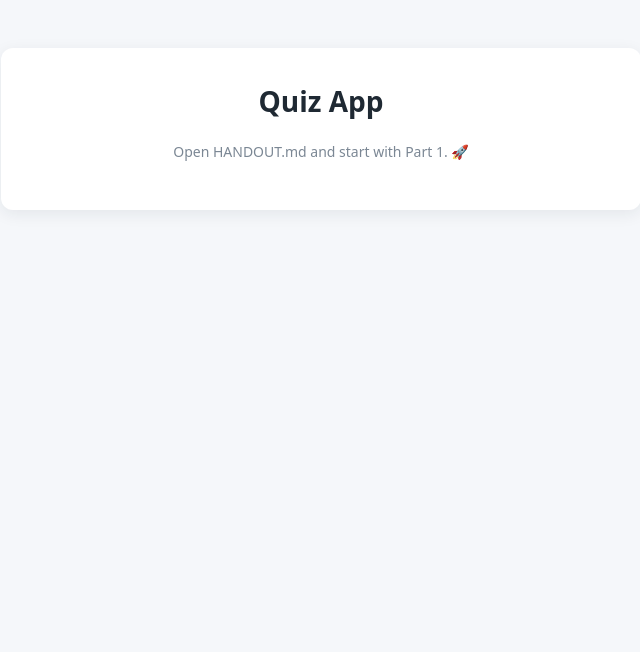
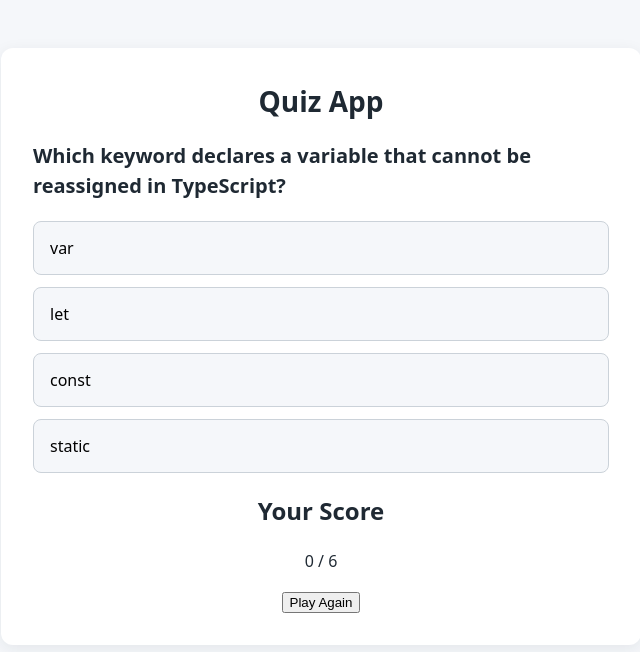
Before and after one commit to buildertrend/dev-interns-intro-to-frontend-2026, a React (Vite) app: page / in a window 1280 px wide. Shown: the top 652 px of the page, without its empty margins (319-959 px from the left). Built offline with nearby package versions, Linux system fonts and the light colour scheme.

Commit message:
finished by code

```diff
--- a/src/App.css
+++ b/src/App.css
@@ -42,8 +42,8 @@
 }
 
 .option-button:hover {
-  background: #e4e7eb;
-  border-color: #9aa5b1;
+  background: #d6fffd;
+  border-color: #b7f9f9;
 }
 
 /* Results screen */
--- a/src/App.tsx
+++ b/src/App.tsx
@@ -1,21 +1,48 @@
 import './App.css';
+import QuestionCard from './QuestionCard';
+import { questions } from "./data/questions";
+import { useState } from 'react';
+import Results from './Results';
 
-// 👋 Welcome to the Quiz App lab!
-//
-// This is your starting point. Open HANDOUT.md and work through Part 1 → Part 5.
-// Two things are already done for you:
-//   • src/types.ts          – the `Question` type
-//   • src/data/questions.ts – an array of `Question`s to power your quiz
-//
-// You will build everything else. Replace the placeholder below as you go.
+
+
+
+
 
 function App() {
-  return (
+  const [counter, setCounter] = useState(0);
+  const [score, setScore] = useState(0);
+
+
+  const handleAnswer = (selectedOption: string) => {
+    const currentQuestion = questions[counter];
+
+    if (selectedOption === currentQuestion.correctAnswer) {
+      setScore((prev) => prev + 1);
+    }
+
+    setCounter((prev) => prev + 1);
+  };
+
+
+
+  if (counter >= questions.length) {
+    return (<Results score={score} total={questions.length} onRestart={() => {
+      setCounter(0);
+      setScore(0);
+    }}/>);} else {
+    return (
     <main className="quiz">
       <h1>Quiz App</h1>
-      <p className="progress">Open HANDOUT.md and start with Part 1. 🚀</p>
+      <QuestionCard question={questions[counter]} onAnswer={handleAnswer} />
+      <Results score={score} total={questions.length} onRestart={() => {
+        setCounter(0);
+        setScore(0);
+      }} />
+
+
     </main>
   );
-}
+}}
 
 export default App;
--- /dev/null
+++ b/src/QuestionCard.tsx
@@ -0,0 +1,34 @@
+import type { Question } from "./types";
+
+interface QuestionCardProps {
+    question: Question;
+    onAnswer: (selectedOption: string) => void;
+
+
+}
+
+
+
+function QuestionCard(props: QuestionCardProps) {
+
+
+  return (
+    <div className="question-card">
+      <h2 className="prompt">{props.question.prompt}</h2>
+
+      <div className="options">
+        {props.question.options.map((options) => (
+          <button key={options} className="option-button"
+            onClick={() => props.onAnswer(options)}>
+            {options}
+          </button>
+
+        ))}
+      </div>
+    </div>
+  );
+}
+
+
+
+export default QuestionCard;
--- /dev/null
+++ b/src/Results.tsx
@@ -0,0 +1,25 @@
+
+interface ResultsProps {
+  score: number;
+  total: number;
+  onRestart: () => void;
+}
+
+
+
+function Results({ score, total, onRestart }: ResultsProps) {
+  return (
+    <div className="results">
+      <h2>Your Score</h2>
+      <p>
+        {score} / {total}
+      </p>
+
+      <button onClick={onRestart}>
+        Play Again
+      </button>
+    </div>
+  );
+}
+
+export default Results;
--- a/src/data/questions.ts
+++ b/src/data/questions.ts
@@ -32,4 +32,11 @@ export const questions: Question[] = [
     options: ['id', 'index', 'key', 'name'],
     correctAnswer: 'key',
   },
+
+  {
+    id: 5,
+    prompt: 'Which key word allows you to reassign a variable in TypeScript?',
+    options: ['var', 'let', 'const', 'static'],
+    correctAnswer: 'let',
+  },
 ];
```
